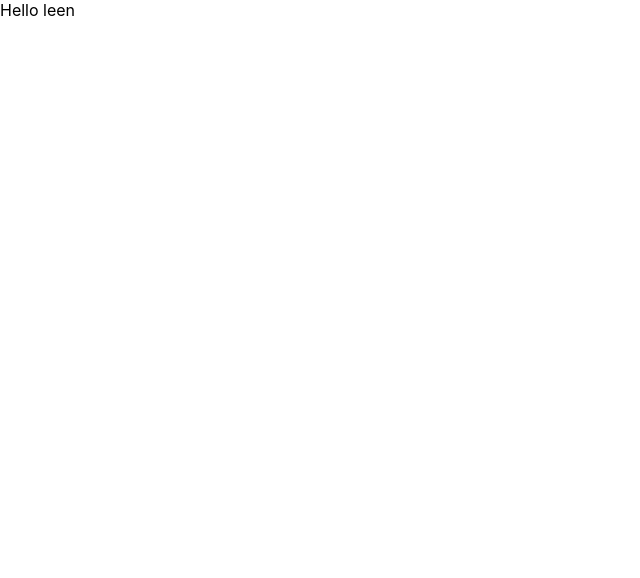
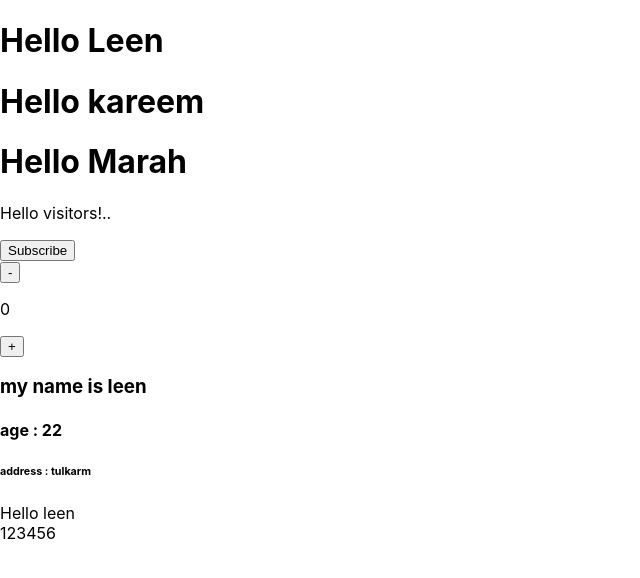
Before and after one commit to Leen-odeh3/Codevolution-Classes, a React (Create React App) app in the folder training/: page / in a window 1280 px wide. Shown: the top 578 px of the page, without its empty margins (0-640 px from the left). Built offline with nearby package versions, Linux system fonts and the light colour scheme.

Commit message:
List Rendering

```diff
--- a/training/src/App.js
+++ b/training/src/App.js
@@ -1,30 +1,27 @@
-import React from 'react'
-// import Greet from './Component/Greet/Greet'
-// import Welcome from './Component/Welcom/Welcome'
-// import Counter from './Component/Counter/Counter'
-// import Destructuring from './Component/Destructuring/Destructuring'
-import User from './Component/User/User.jsx'
+import React from "react";
+import Greet from "./Component/Greet/Greet";
+import Welcome from "./Component/Welcom/Welcome";
+import Counter from "./Component/Counter/Counter";
+import Destructuring from "./Component/Destructuring/Destructuring";
+import User from "./Component/User/User.jsx";
+import Numbers from "./Component/Numbers/Numbers";
 
 const App = () => {
   return (
     <>
-    <div>
-      {/* <Greet name="Leen"/>
-      <Greet name="kareem"/>
-      <Greet name="Marah"/>
-      <Welcome/>
-      <Counter/>
-      <Destructuring name="leen" age="22" address="tulkarm"/> */}
-<User/>
+      <div>
+        <Greet name="Leen" />
+        <Greet name="kareem" />
+        <Greet name="Marah" />
+        <Welcome />
+        <Counter />
+        <Destructuring name="leen" age="22" address="tulkarm" />
+        <User />
+      <Numbers/>
+      </div>
+      <div></div>
+    </>
+  );
+};
 
-    </div>
-    <div>
-
-
-
-    </div>
-    </>
-  )
-}
-
-export default App
+export default App;
--- /dev/null
+++ b/training/src/Component/Numbers/Numbers.jsx
@@ -0,0 +1,14 @@
+import React from 'react'
+
+const Numbers = () => {
+    const num =[1,2,3,4,5,6];
+  return (
+    <div>
+      {
+        num.map((e)=>(e))
+      }
+    </div>
+  )
+}
+
+export default Numbers
```
